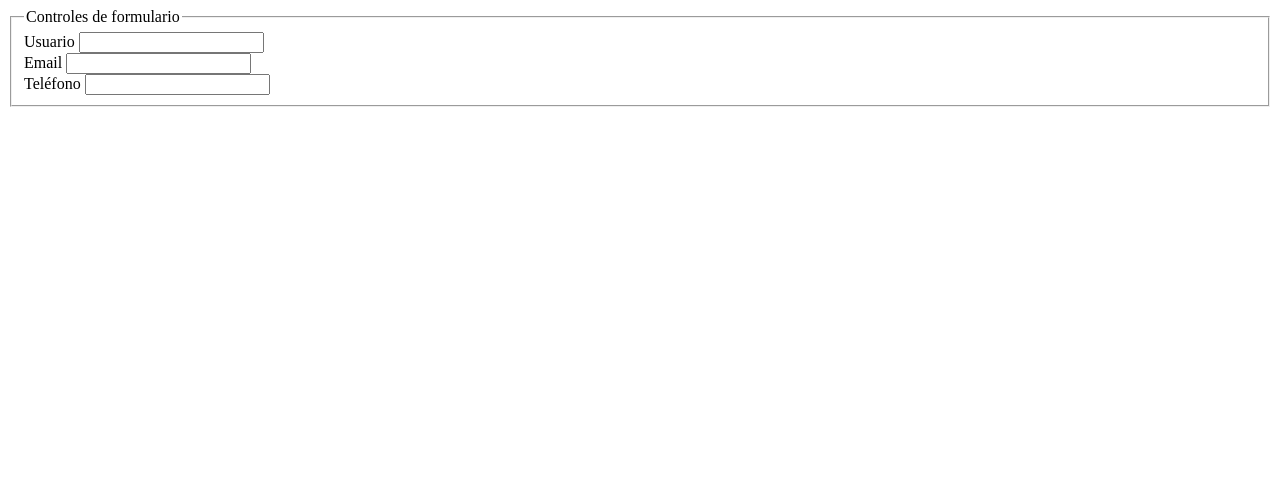
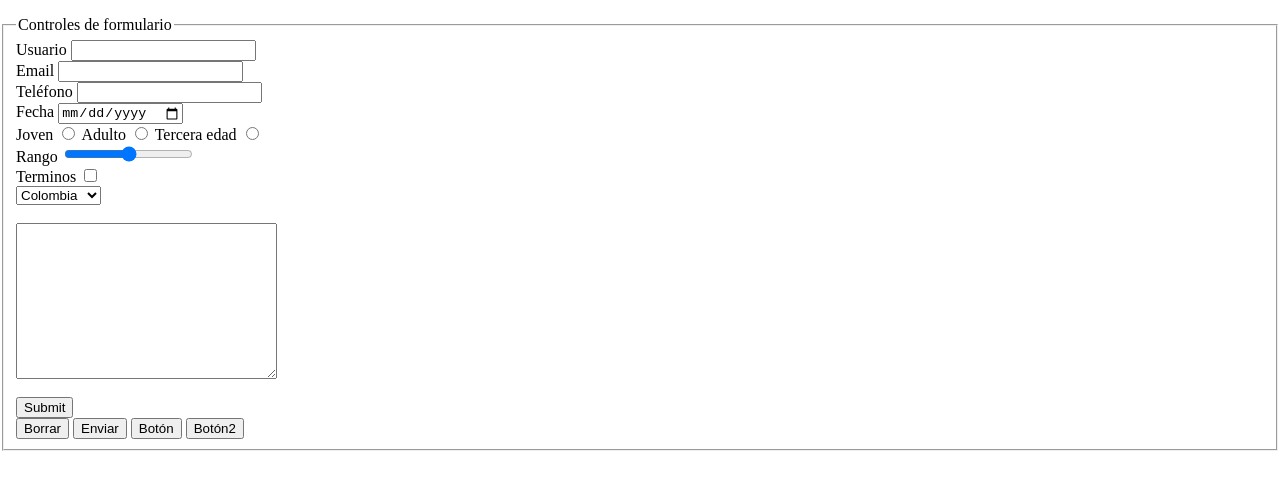
Before and after one commit to Andrealop327/Biografia_semantica, a plain HTML site: page Formulario.html in a window 1280 px wide. Drawn offline with Linux system fonts and the light colour scheme.

Commit message:
agregar evenListenir a boton

```diff
--- a/Formulario.html
+++ b/Formulario.html
@@ -3,17 +3,60 @@
     <meta charset="UTF-8">
     <meta name="viewport" content="width=device-width, initial-scale=1.0">
     <title>Document</title>
+    <link rel="stylesheet" href="style.css">
 </head>
 <body>
     <form action="procesar.html" method="get"></form>
     <fieldset>
         <legend>Controles de formulario</legend>
         <label for="usuario">Usuario</label>
-        <input  type="text" pattern="[A-Z][a-z]{5}" title="Ingresar un nombre de máximo 5 letras" name="usuario" id="usuario" value="" required><br>
+        <input  type="text" pattern="[A-Z a-z]{0,5}" title="Ingresar un nombre de máximo 5 letras" name="usuario" id="usuario" value="" required><br>
+
         <label for="correo">Email</label>
         <input type="email" name="correo" id="correo" multiple><br>
+
         <label for="telefono">Teléfono</label>
         <input type="tel" name="telefono" id="telefono" multiple><br>
+
+        <label for="fecha">Fecha</label>
+        <input type="date" name="fecha" id="fecha" ><br>
+
+        <label for="joven">Joven</label>
+        <input type="radio" name="edad" id="joven" value="0-25">
+
+        <label for="adulto">Adulto</label>
+        <input type="radio" name="edad" id="adulto" value="26-65">
+
+        <label for="tercera">Tercera edad</label>
+        <input type="radio" name="edad" id="tercera" value="más de 65"><br>
+
+        <label for="tercera">Rango</label>
+        <input type="range" name="ingreso" id="ingreso"  min="1" max="100"><br>
+
+
+        <label for="terminos">Terminos</label>
+        <input type="checkbox" name=" terminos" id="terminos" value="si" ><br>
+
+
+
+        <select name="pais" id="pais">
+            <option value="co" selected>Colombia</option>
+            <option value="br">Brasil</option>
+            <option value="ec">Ecuador</option>
+            <option value="ve">Venezuela</option>
+            <option value="ca">Canadá</option>
+        </select>
+        <br><br>
+        <textarea name="datos" id="datos" cols="30" rows="10"></textarea>
+        <br><br>
+        <button type="submit">Submit</button>
+        <br>
+        <button type="reset">Borrar</button>
+        <button type="submit">Enviar</button>
+        <button type="button" onclick="mostrarMensaje()">Botón</button>
+        <button type="button" id="otroBoton">Botón2</button>
+
     </fieldset>
+    <script src="funcion.js"></script>
 </body>
 </html>
--- a/funcion.js
+++ b/funcion.js
@@ -0,0 +1,8 @@
+function mostrarMensaje(){
+    console.log('Hicieron click en el botón  '+ new Date().toLocaleTimeString())
+}
+
+// agregar un eventListener a otro botón
+
+let boton = document.getElementById("otroBoton");
+boton.addEventListener("click",()=>{console.log('hicieron click en el botón ')} )
```
